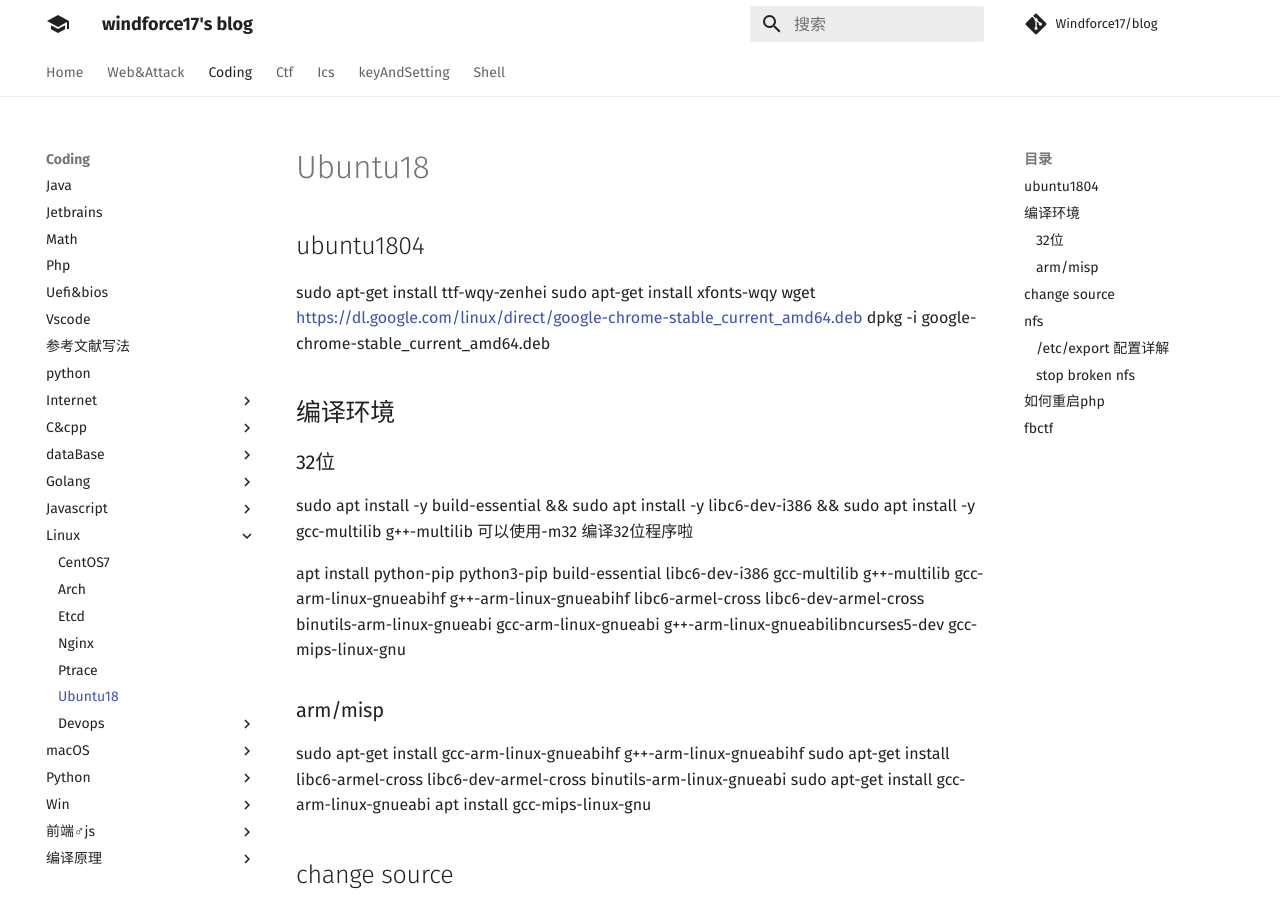
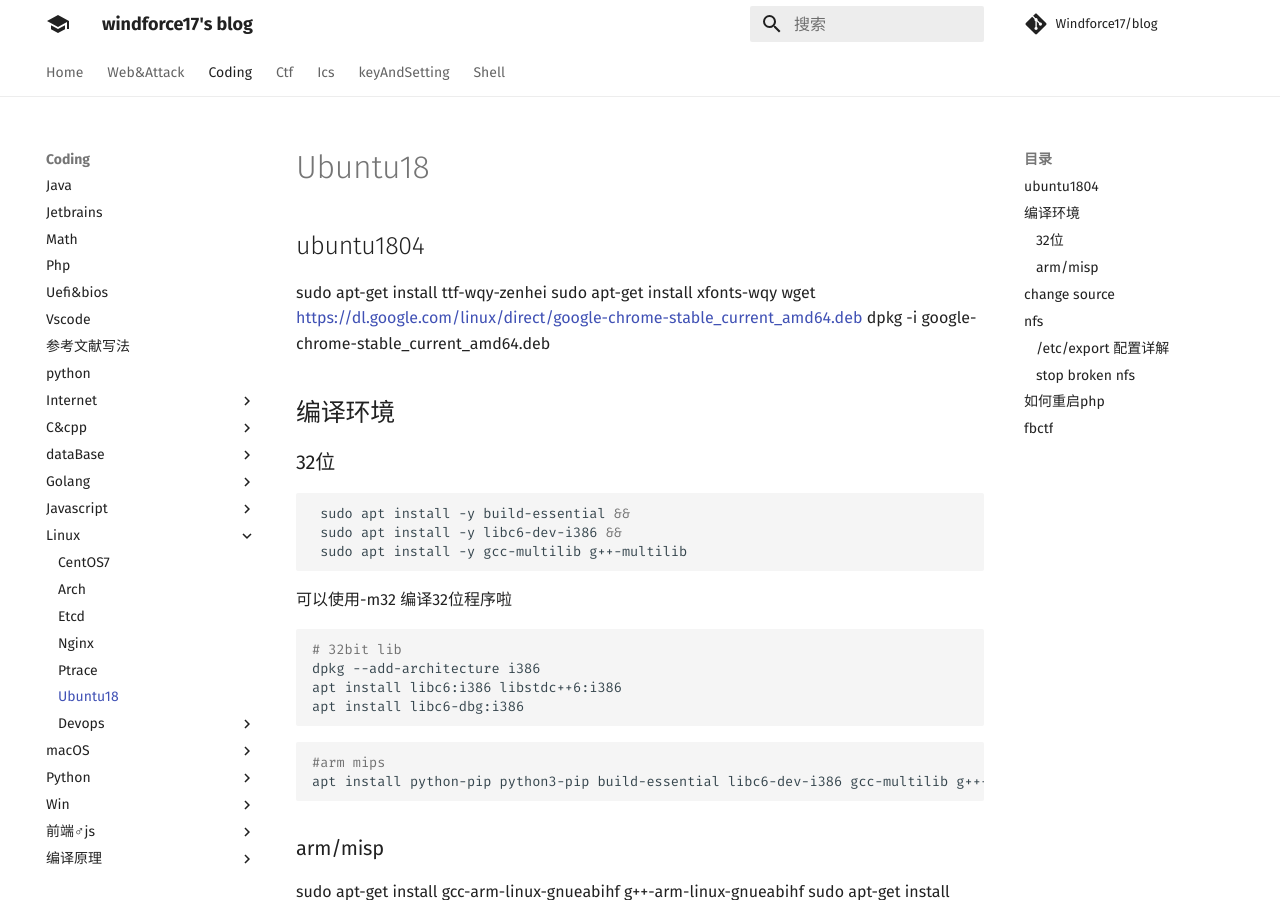
Before and after one commit to Windforce17/blog, an MkDocs documentation site: the page built from docs/coding/linux/ubuntu18.md, in a window 1280 px wide and 900 px high. Built offline with MkDocs 1.6.1 and Material for MkDocs 9.7.7, drawn with Linux system fonts in a browser that asks for light colours; comment, search, counter and statistics services are not loaded.

Commit message:
add 32bit glibc-dbg install

````diff
--- a/docs/coding/linux/ubuntu18.md
+++ b/docs/coding/linux/ubuntu18.md
@@ -6,18 +6,28 @@
 ##  编译环境
 
 ### 32位
+```sh
  sudo apt install -y build-essential &&
  sudo apt install -y libc6-dev-i386 &&
  sudo apt install -y gcc-multilib g++-multilib
+```
 可以使用-m32 编译32位程序啦
-
+```sh
+# 32bit lib
+dpkg --add-architecture i386
+apt install libc6:i386 libstdc++6:i386
+apt install libc6-dbg:i386
+```
+```sh
+#arm mips
 apt install python-pip python3-pip build-essential libc6-dev-i386 gcc-multilib g++-multilib gcc-arm-linux-gnueabihf g++-arm-linux-gnueabihf libc6-armel-cross libc6-dev-armel-cross binutils-arm-linux-gnueabi gcc-arm-linux-gnueabi g++-arm-linux-gnueabilibncurses5-dev gcc-mips-linux-gnu
-
+```
 ### arm/misp
 sudo apt-get install gcc-arm-linux-gnueabihf g++-arm-linux-gnueabihf
 sudo apt-get install libc6-armel-cross libc6-dev-armel-cross binutils-arm-linux-gnueabi
 sudo apt-get install gcc-arm-linux-gnueabi
 apt install gcc-mips-linux-gnu
+
 ## change source
 
 sudo sed -i 's/archive.ubuntu.com/mirrors.ustc.edu.cn/g' /etc/apt/sources.list
````
